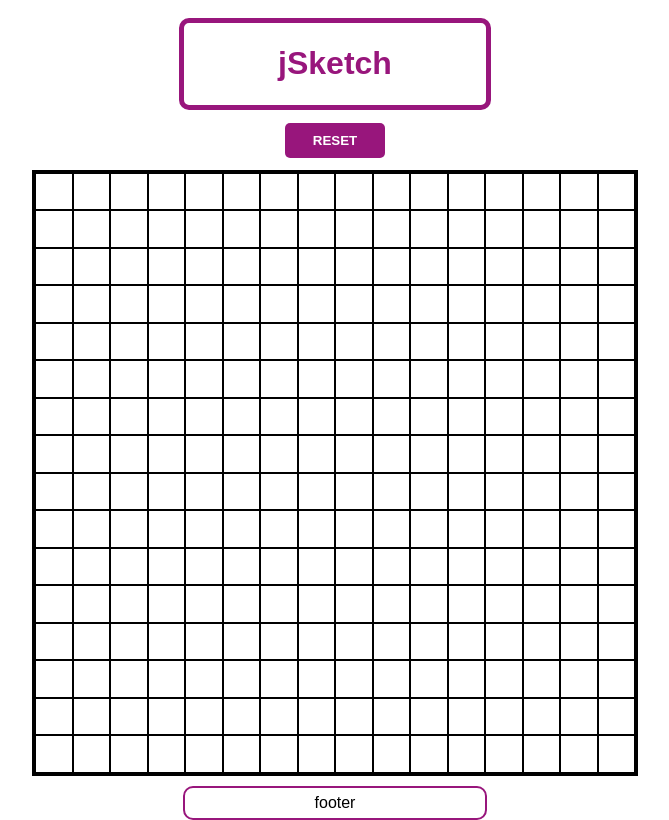
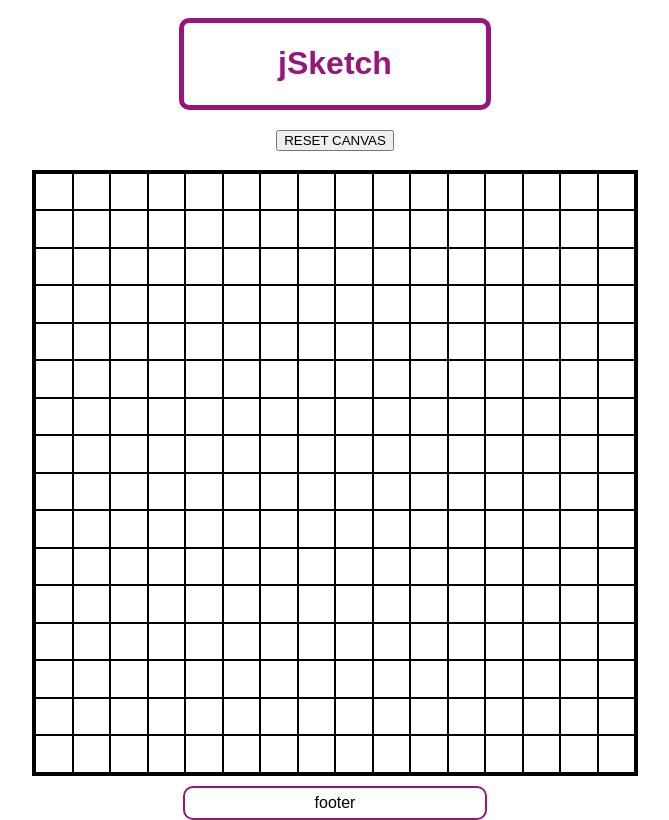
Before and after one commit to KarmaJoy/etchasketch, a plain HTML site: page index.html in a window 1280 px wide. Shown: the whole page, without its empty margins (313-982 px from the left). Drawn offline with nearby package versions, Linux system fonts and the light colour scheme.

Commit message:
Update index.html

```diff
--- a/index.html
+++ b/index.html
@@ -15,7 +15,7 @@
 
     <div id="controlbar">
       <form>
-        <input id="reset" type="submit" value="RESET" ></input>
+        <input id="resetcanvas" type="submit" value="RESET CANVAS" ></input>
       </form>
     </div>
 
```
